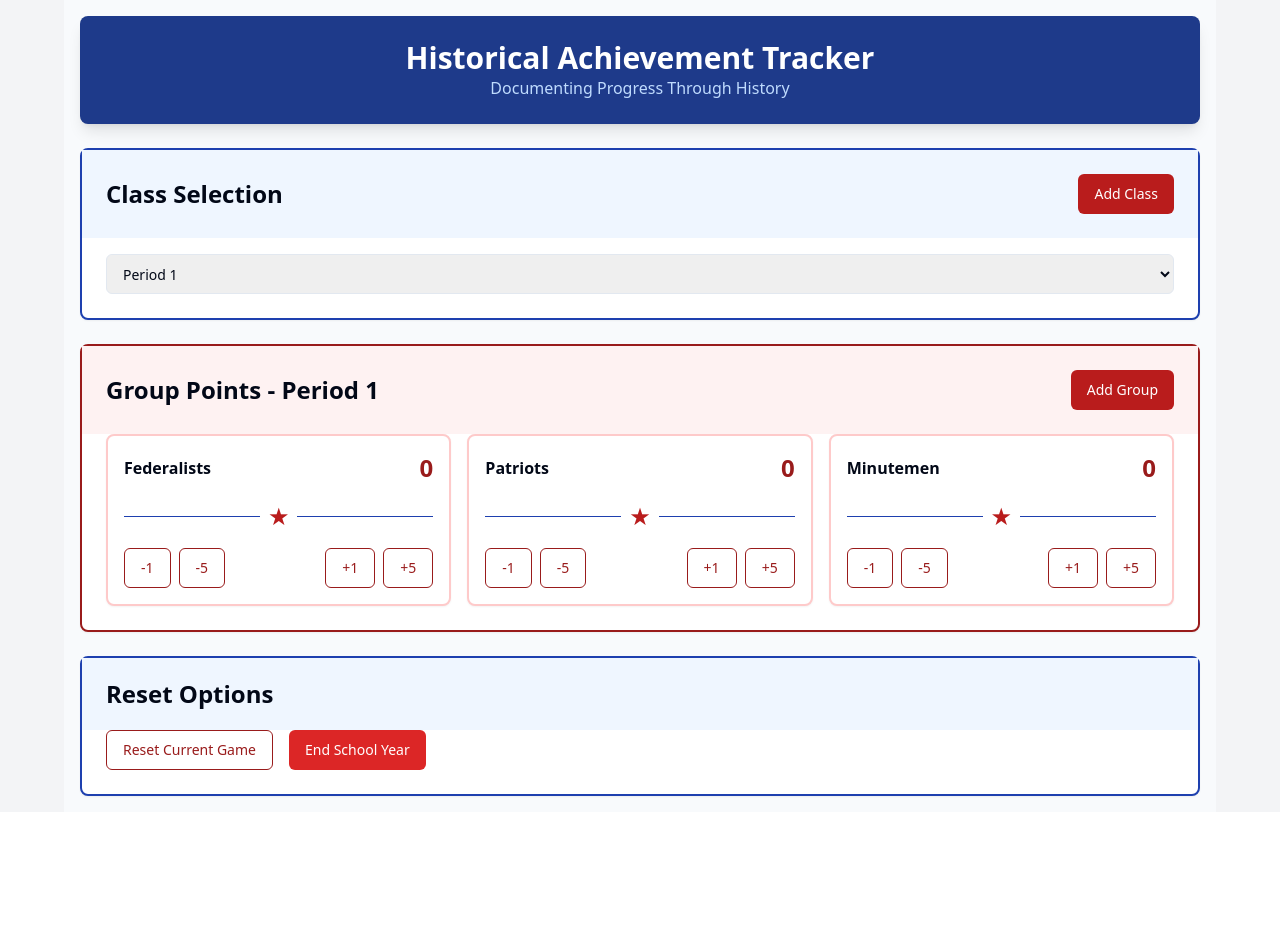
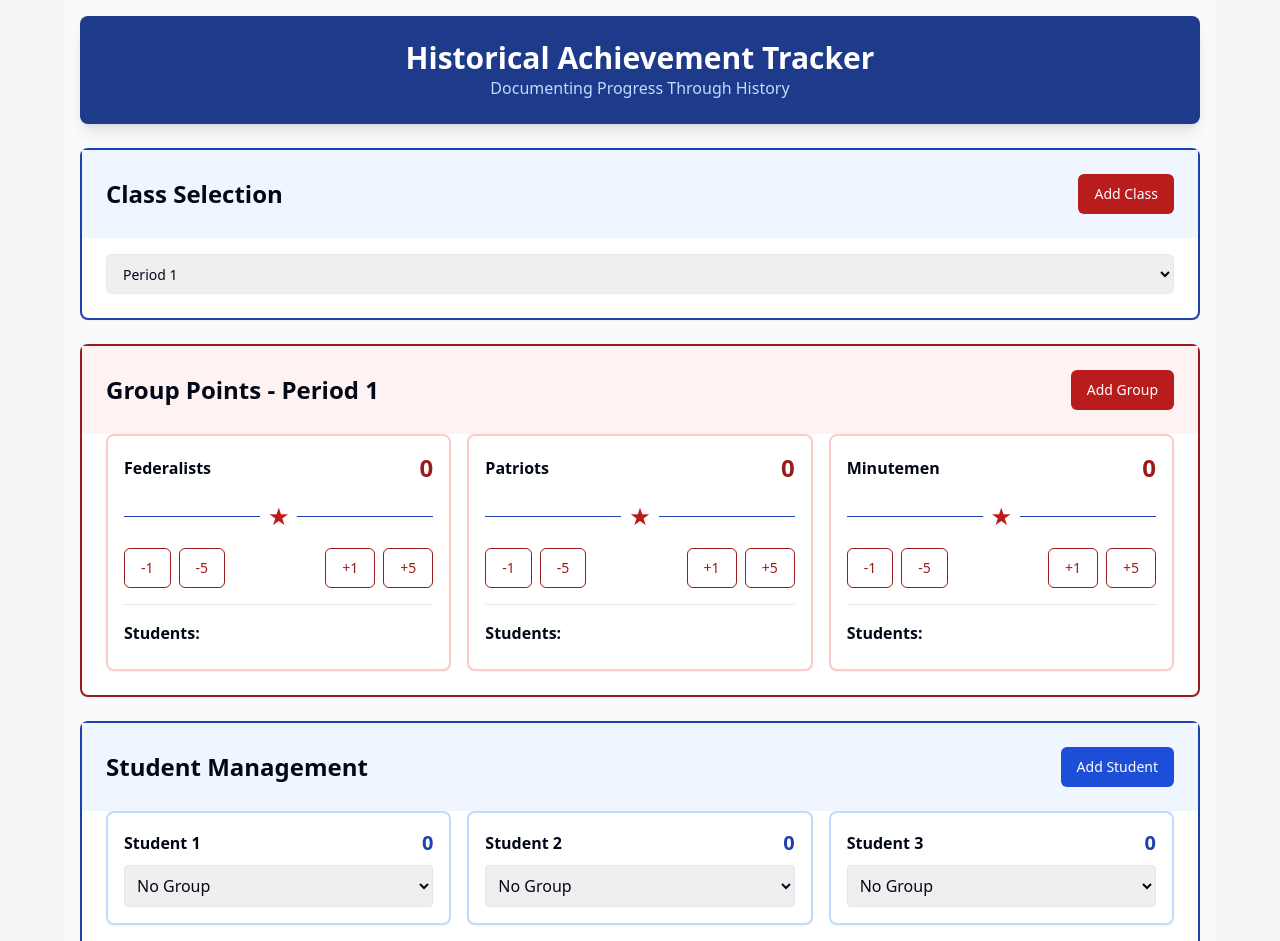
Before and after one commit to rzeedyk/history-points-tracker, a React (Vite) app: page / in a window 1280 px wide. Shown: the top 941 px of the page. Before the commit the page ends 812 px from the top, so only its background shows below. Built offline with nearby package versions, Linux system fonts and the light colour scheme.

Commit message:
Update PointsTracker.tsx

```diff
--- a/src/components/PointsTracker.tsx
+++ b/src/components/PointsTracker.tsx
@@ -1,14 +1,8 @@
-import React, { useState } from "react";
-import { Card, CardHeader, CardTitle, CardContent } from "./ui/card";
-import { Button } from "./ui/button";
-import { Input } from "./ui/input";
-import {
-  Select,
-  SelectContent,
-  SelectItem,
-  SelectTrigger,
-  SelectValue,
-} from "./ui/select";
+import React, { useState } from 'react';
+import { Card, CardHeader, CardTitle, CardContent } from './ui/card';
+import { Button } from './ui/button';
+import { Input } from './ui/input';
+import { Select, SelectContent, SelectItem, SelectTrigger, SelectValue } from './ui/select';
 import {
   AlertDialog,
   AlertDialogAction,
@@ -18,119 +12,141 @@ import {
   AlertDialogFooter,
   AlertDialogHeader,
   AlertDialogTitle,
-} from "./ui/alert-dialog";
+} from './ui/alert-dialog';
 
-// Historical team names
-const historicalTeamNames = [
-  "Federalists",
-  "Patriots",
-  "Minutemen",
-  "Continentals",
-  "Liberty Guard",
-  "Freedom Riders",
-  "Union Squad",
-  "Constitution Team",
-  "Independence Corps",
-  "Revolution Unit",
-  "Colonial Force",
-  "Democracy Guards",
-  "Liberty Legion",
-  "Republic Rangers",
-  "Eagle Squadron",
-];
-
-// Decorative Components
-const StarDivider = () => (
-  <div className="flex items-center justify-center my-2">
-    <div className="h-px bg-blue-800 flex-1" />
-    <div className="mx-2 text-red-700">★</div>
-    <div className="h-px bg-blue-800 flex-1" />
-  </div>
-);
 const PointsTracker = () => {
-  // State declarations
   const [classes, setClasses] = useState([
     {
       id: 1,
-      name: "Period 1",
+      name: 'Period 1',
       groups: [
-        { id: 1, name: "Federalists", points: 0 },
-        { id: 2, name: "Patriots", points: 0 },
-        { id: 3, name: "Minutemen", points: 0 },
+        {
+          id: 1,
+          name: 'Federalists',
+          points: 0,
+          students: []
+        },
+        {
+          id: 2,
+          name: 'Patriots',
+          points: 0,
+          students: []
+        },
+        {
+          id: 3,
+          name: 'Minutemen',
+          points: 0,
+          students: []
+        }
       ],
       students: [
-        { id: 1, name: "Student 1", points: 0 },
-        { id: 2, name: "Student 2", points: 0 },
-        { id: 3, name: "Student 3", points: 0 },
-      ],
-    },
+        { id: 1, name: 'Student 1', points: 0, groupId: null },
+        { id: 2, name: 'Student 2', points: 0, groupId: null },
+        { id: 3, name: 'Student 3', points: 0, groupId: null }
+      ]
+    }
   ]);
 
   const [currentClassId, setCurrentClassId] = useState(1);
   const [isTeacher, setIsTeacher] = useState(true);
   const [editingId, setEditingId] = useState<number | null>(null);
   const [editingType, setEditingType] = useState<string | null>(null);
-  const [editingName, setEditingName] = useState("");
+  const [editingName, setEditingName] = useState('');
   const [showTeamNameSuggestions, setShowTeamNameSuggestions] = useState(false);
   const [showResetDialog, setShowResetDialog] = useState(false);
   const [showEndYearDialog, setShowEndYearDialog] = useState(false);
 
-  const currentClass = classes.find((c) => c.id === currentClassId); // Helper functions
+  const currentClass = classes.find(c => c.id === currentClassId);
   const addClass = () => {
-    const newId =
-      classes.length > 0 ? Math.max(...classes.map((c) => c.id)) + 1 : 1;
+    const newId = classes.length > 0 ? Math.max(...classes.map(c => c.id)) + 1 : 1;
     const newClass = {
       id: newId,
       name: `Period ${newId}`,
       groups: [
-        { id: 1, name: "Federalists", points: 0 },
-        { id: 2, name: "Patriots", points: 0 },
-        { id: 3, name: "Minutemen", points: 0 },
+        { id: 1, name: 'Federalists', points: 0, students: [] },
+        { id: 2, name: 'Patriots', points: 0, students: [] },
+        { id: 3, name: 'Minutemen', points: 0, students: [] }
       ],
-      students: [],
+      students: []
     };
     setClasses([...classes, newClass]);
     setCurrentClassId(newId);
   };
 
   const addGroup = () => {
-    setClasses(
-      classes.map((classItem) => {
+    setClasses(classes.map(classItem => {
       if (classItem.id === currentClassId) {
-          const newGroupId = Math.max(...classItem.groups.map((g) => g.id)) + 1;
-          const suggestedName =
-            historicalTeamNames[
-              classItem.groups.length % historicalTeamNames.length
-            ];
+        const newGroupId = Math.max(...classItem.groups.map(g => g.id)) + 1;
         return {
           ...classItem,
-            groups: [
-              ...classItem.groups,
-              { id: newGroupId, name: suggestedName, points: 0 },
-            ],
+          groups: [...classItem.groups, {
+            id: newGroupId,
+            name: `New Group ${newGroupId}`,
+            points: 0,
+            students: []
+          }]
         };
       }
       return classItem;
-      })
-    );
+    }));
   };
 
   const addStudent = () => {
-    setClasses(
-      classes.map((classItem) => {
+    setClasses(classes.map(classItem => {
       if (classItem.id === currentClassId) {
         const newStudentId = classItem.students.length + 1;
         return {
           ...classItem,
-            students: [
-              ...classItem.students,
-              { id: newStudentId, name: `Student ${newStudentId}`, points: 0 },
-            ],
+          students: [...classItem.students,
+            { id: newStudentId, name: `Student ${newStudentId}`, points: 0, groupId: null }
+          ]
         };
       }
       return classItem;
-      })
-    );
+    }));
+  };
+
+  const assignStudentToGroup = (studentId: number, groupId: number | null) => {
+    setClasses(classes.map(classItem => {
+      if (classItem.id === currentClassId) {
+        return {
+          ...classItem,
+          students: classItem.students.map(student =>
+            student.id === studentId ? { ...student, groupId } : student
+          ),
+          groups: classItem.groups.map(group => ({
+            ...group,
+            students: groupId === group.id
+              ? [...group.students, studentId]
+              : group.students.filter(id => id !== studentId)
+          }))
+        };
+      }
+      return classItem;
+    }));
+  };
+
+  const adjustPoints = (type: string, id: number, amount: number) => {
+    setClasses(classes.map(classItem => {
+      if (classItem.id === currentClassId) {
+        if (type === 'group') {
+          return {
+            ...classItem,
+            groups: classItem.groups.map(group =>
+              group.id === id ? { ...group, points: Math.max(0, group.points + amount) } : group
+            )
+          };
+        } else {
+          return {
+            ...classItem,
+            students: classItem.students.map(student =>
+              student.id === id ? { ...student, points: Math.max(0, student.points + amount) } : student
+            )
+          };
+        }
+      }
+      return classItem;
+    }));
   };
 
   const startEditing = (id: number, type: string, currentName: string) => {
@@ -139,84 +155,41 @@ const PointsTracker = () => {
     setEditingName(currentName);
   };
 
-  const selectTeamName = (name: string) => {
-    setEditingName(name);
-    setShowTeamNameSuggestions(false);
-  };
-
   const saveEdit = () => {
-    setClasses(
-      classes.map((classItem) => {
+    setClasses(classes.map(classItem => {
       if (classItem.id === currentClassId) {
-          if (editingType === "class") {
+        if (editingType === 'class') {
           return { ...classItem, name: editingName };
         }
-          if (editingType === "group") {
+        if (editingType === 'group') {
           return {
             ...classItem,
-              groups: classItem.groups.map((group) =>
+            groups: classItem.groups.map(group =>
               group.id === editingId ? { ...group, name: editingName } : group
-              ),
+            )
           };
         }
-          if (editingType === "student") {
+        if (editingType === 'student') {
           return {
             ...classItem,
-              students: classItem.students.map((student) =>
-                student.id === editingId
-                  ? { ...student, name: editingName }
-                  : student
-              ),
+            students: classItem.students.map(student =>
+              student.id === editingId ? { ...student, name: editingName } : student
+            )
           };
         }
       }
       return classItem;
-      })
-    );
+    }));
     setEditingId(null);
     setEditingType(null);
   };
 
-  const adjustPoints = (type: string, id: number, amount: number) => {
-    setClasses(
-      classes.map((classItem) => {
-        if (classItem.id === currentClassId) {
-          if (type === "group") {
-            return {
+  const resetGame = () => {
+    setClasses(classes.map(classItem => ({
       ...classItem,
-              groups: classItem.groups.map((group) =>
-                group.id === id
-                  ? { ...group, points: Math.max(0, group.points + amount) }
-                  : group
-              ),
-            };
-          } else {
-            return {
-              ...classItem,
-              students: classItem.students.map((student) =>
-                student.id === id
-                  ? { ...student, points: Math.max(0, student.points + amount) }
-                  : student
-              ),
-            };
-          }
-        }
-        return classItem;
-      })
-    );
-  };
-
-  const resetGame = () => {
-    setClasses(
-      classes.map((classItem) => ({
-        ...classItem,
-        groups: [],
-        students: classItem.students.map((student) => ({
-          ...student,
-          points: 0,
-        })),
-      }))
-    );
+      groups: classItem.groups.map(group => ({ ...group, points: 0, students: [] })),
+      students: classItem.students.map(student => ({ ...student, points: 0, groupId: null }))
+    })));
     setShowResetDialog(false);
   };
 
@@ -237,8 +210,13 @@ const PointsTracker = () => {
       <Card className="border-2 border-blue-800">
         <CardHeader className="bg-blue-50">
           <CardTitle className="flex items-center justify-between">
-            <div className="flex items-center gap-2">Class Selection</div>
-            <Button onClick={addClass} className="bg-red-700 hover:bg-red-800">
+            <div className="flex items-center gap-2">
+              Class Selection
+            </div>
+            <Button
+              onClick={addClass}
+              className="bg-red-700 hover:bg-red-800"
+            >
               Add Class
             </Button>
           </CardTitle>
@@ -248,7 +226,7 @@ const PointsTracker = () => {
             value={currentClassId.toString()}
             onChange={(e) => setCurrentClassId(parseInt(e.target.value))}
           >
-            {classes.map((classItem) => (
+            {classes.map(classItem => (
               <option key={classItem.id} value={classItem.id.toString()}>
                 {classItem.name}
               </option>
@@ -256,6 +234,7 @@ const PointsTracker = () => {
           </Select>
         </CardContent>
       </Card>
+
       {currentClass && (
         <>
           {/* Group Points Section */}
@@ -355,13 +334,88 @@ const PointsTracker = () => {
                         </Button>
                       </div>
                     </div>
+
+                    {/* Students in Group */}
+                    <div className="mt-4 pt-4 border-t border-gray-200">
+                      <h4 className="font-semibold mb-2">Students:</h4>
+                      <div className="space-y-2">
+                        {currentClass.students
+                          .filter(student => student.groupId === group.id)
+                          .map(student => (
+                            <div key={student.id} className="flex justify-between items-center">
+                              <span>{student.name}</span>
+                              <span className="text-sm text-gray-600">{student.points} pts</span>
+                            </div>
+                          ))
+                        }
+                      </div>
+                    </div>
                   </div>
                 ))}
               </div>
             </CardContent>
           </Card>
-        </>
+          {/* Student Management Section */}
+          <Card className="border-2 border-blue-800">
+            <CardHeader className="bg-blue-50">
+              <CardTitle className="flex items-center justify-between">
+                <div className="flex items-center gap-2">
+                  Student Management
+                </div>
+                <Button
+                  onClick={addStudent}
+                  className="bg-blue-700 hover:bg-blue-800"
+                >
+                  Add Student
+                </Button>
+              </CardTitle>
+            </CardHeader>
+            <CardContent>
+              <div className="grid md:grid-cols-3 gap-4">
+                {currentClass.students.map(student => (
+                  <div key={student.id} className="p-4 border-2 border-blue-200 rounded-lg bg-white shadow-sm">
+                    <div className="flex items-center justify-between mb-2">
+                      {editingType === 'student' && editingId === student.id ? (
+                        <div className="flex gap-2">
+                          <Input
+                            value={editingName}
+                            onChange={(e) => setEditingName(e.target.value)}
+                            className="w-40"
+                          />
+                          <Button onClick={saveEdit} className="bg-green-600">
+                            Save
+                          </Button>
+                          <Button onClick={() => setEditingId(null)} className="bg-red-600">
+                            Cancel
+                          </Button>
+                        </div>
+                      ) : (
+                        <h3 className="font-semibold cursor-pointer hover:text-blue-700"
+                            onClick={() => startEditing(student.id, 'student', student.name)}>
+                          {student.name}
+                        </h3>
                       )}
+                      <span className="text-xl font-bold text-blue-800">{student.points}</span>
+                    </div>
+                    <div className="mt-2">
+                      <select
+                        className="w-full p-2 border rounded"
+                        value={student.groupId || ''}
+                        onChange={(e) => assignStudentToGroup(student.id, e.target.value ? Number(e.target.value) : null)}
+                      >
+                        <option value="">No Group</option>
+                        {currentClass.groups.map(group => (
+                          <option key={group.id} value={group.id}>
+                            {group.name}
+                          </option>
+                        ))}
+                      </select>
+                    </div>
+                  </div>
+                ))}
+              </div>
+            </CardContent>
+          </Card>
 
           {/* Reset Options */}
           <Card className="border-2 border-blue-800">
@@ -388,6 +442,8 @@ const PointsTracker = () => {
               </div>
             </CardContent>
           </Card>
+        </>
+      )}
 
       {/* Reset Game Dialog */}
       <AlertDialog open={showResetDialog} onOpenChange={setShowResetDialog}>
```
Lines whose indentation alone changed are shown as unchanged.
